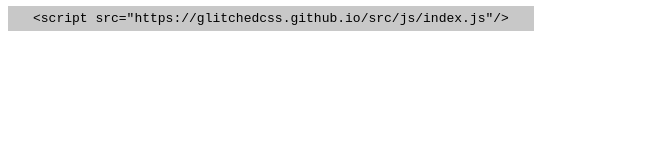
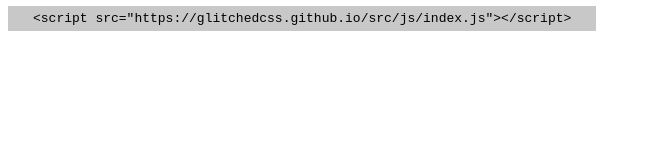
Before and after one commit to GlitchedCSS/GlitchedCSS.github.io, a plain HTML site: page index.html in a window 1280 px wide. Shown: the whole page, without its empty margins (0-651 px from the left). Drawn offline with Linux system fonts and the light colour scheme.

Commit message:
Update index.html

```diff
--- a/index.html
+++ b/index.html
@@ -4,7 +4,7 @@
     <meta charset="UTF-8">
     <meta http-equiv="X-UA-Compatible" content="IE=edge">
     <meta name="viewport" content="width=device-width, initial-scale=1.0">
-    <title>GlitchedCSS</title>
+    <title>GlitchedCSS || The best CSS Framework</title>
     <style>
         kbd {
             background-color: rgba(200, 200, 200, 1);
@@ -14,7 +14,7 @@
 </head>
 <body>
     <kbd>
-        &lt;script src="https://glitchedcss.github.io/src/js/index.js"/&gt;
+        &lt;script src="https://glitchedcss.github.io/src/js/index.js"&gt;&lt;/script&gt;
     </kbd>
 </body>
 </html>
```
